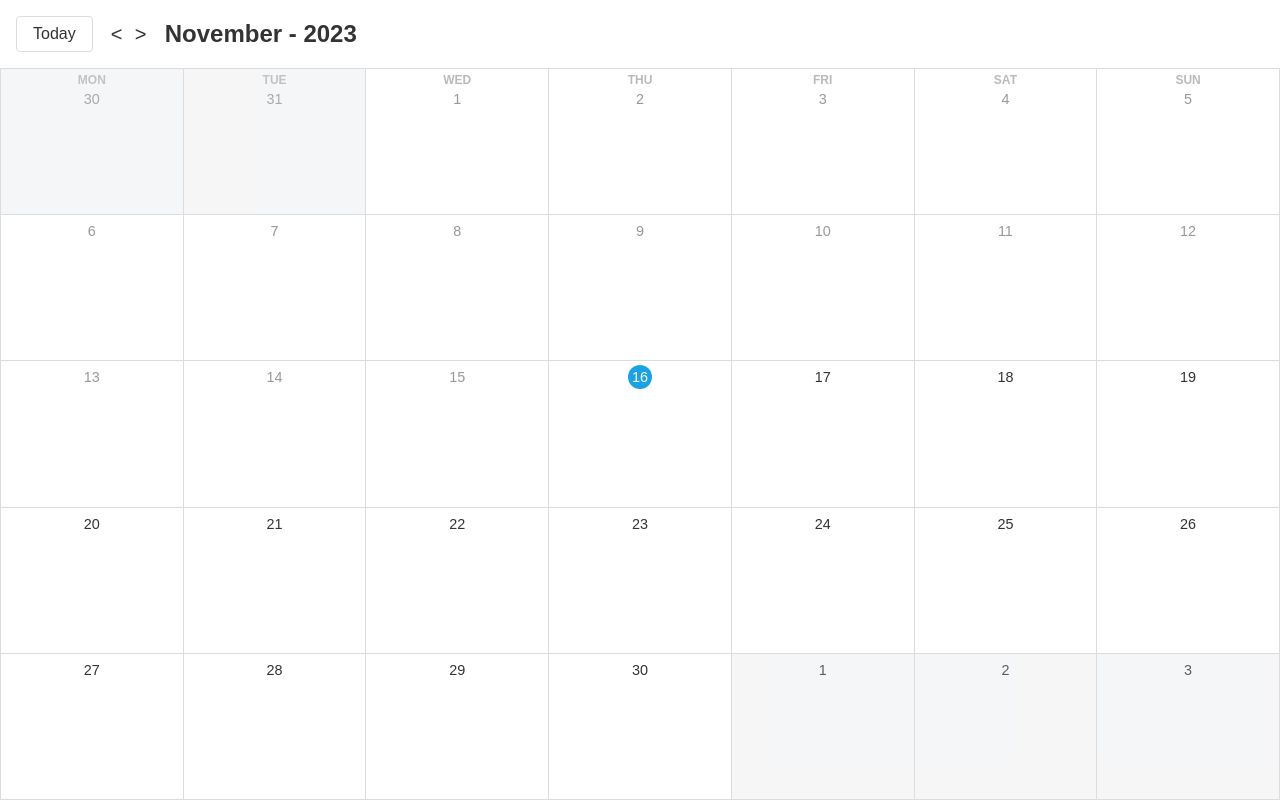
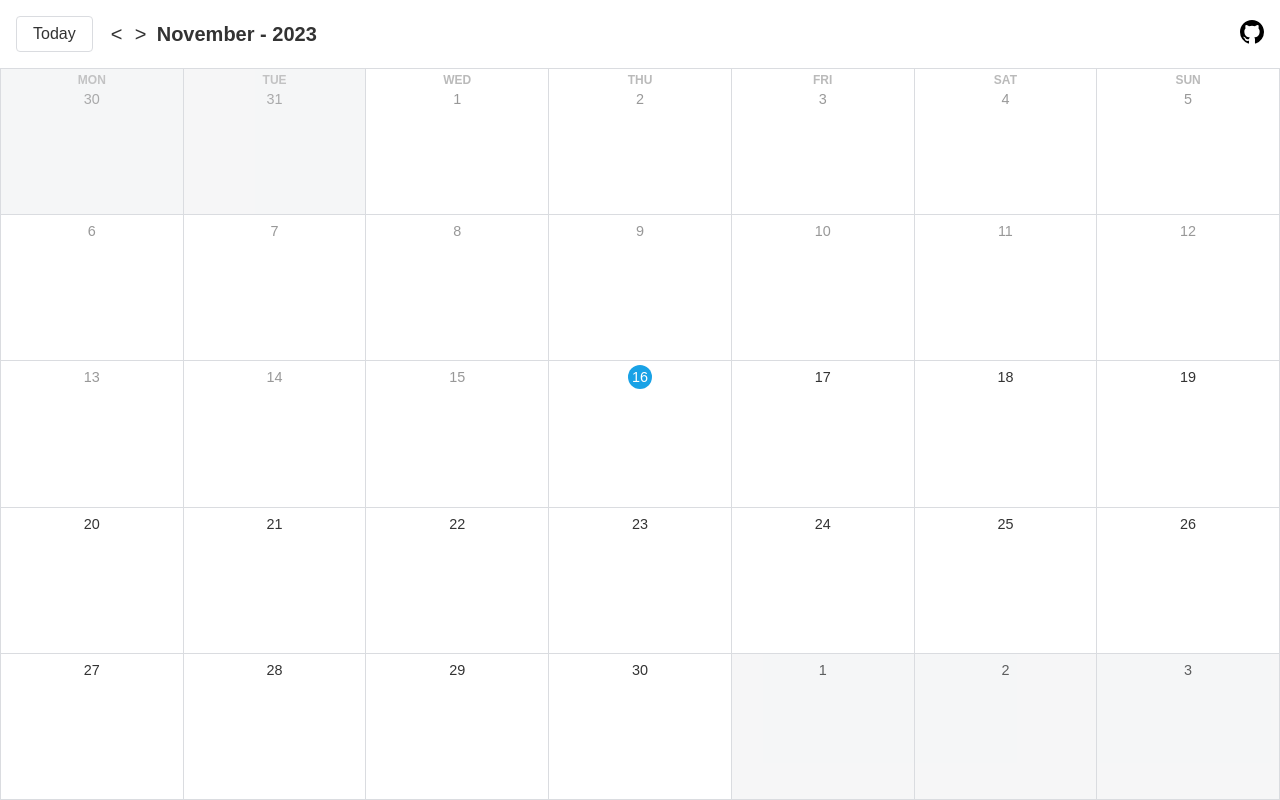
Before and after one commit to Yf102/google-calendar-clone, a React (Vite) app: page / in a window 1280 px wide. Built offline with nearby package versions, Linux system fonts and the light colour scheme.

Commit message:
Added github link

```diff
--- /dev/null
+++ b/src/components/Calendar/Calendar.module.css
@@ -0,0 +1,11 @@
+.header-wrapper {
+    width: 100%;
+    display: flex;
+    justify-content: space-between;
+    align-items: center;
+}
+
+.navigation-wrapper {
+    display: flex;
+    align-items: center;
+}
--- a/src/components/Calendar/Header.tsx
+++ b/src/components/Calendar/Header.tsx
@@ -1,4 +1,5 @@
 import { addMonths, format } from "date-fns";
+import styles from "./Calendar.module.css";
 
 type HeaderProps = {
   onChange: (date: Date) => void;
@@ -13,7 +14,8 @@ const Header = ({ visibleMonth, onChange }: HeaderProps) => {
       <button className="btn" onClick={() => onChange(new Date())}>
         Today
       </button>
-      <div>
+      <div className={styles["header-wrapper"]}>
+        <div className={styles["navigation-wrapper"]}>
           <button
             className="month-change-btn"
             onClick={() => handleMonthChange(-1)}
@@ -26,8 +28,18 @@ const Header = ({ visibleMonth, onChange }: HeaderProps) => {
           >
             &gt;
           </button>
+
+          <span className="month-title">
+            {format(visibleMonth, "MMMM - yyyy")}
+          </span>
         </div>
-      <span className="month-title">{format(visibleMonth, "MMMM - yyyy")}</span>
+        <a
+          href="https://github.com/Yf102/google-calendar-clone"
+          target="_blank"
+        >
+          <img src="/github.svg" width={24} height={24} />
+        </a>
+      </div>
     </div>
   );
 };
--- a/src/styles.css
+++ b/src/styles.css
@@ -128,7 +128,7 @@ body {
 }
 
 .month-title {
-  font-size: 1.5rem;
+  font-size: 20px;
   font-weight: bold;
 }
 
```
Also changed, not shown: public/github.svg (added). Lines whose indentation alone changed are shown as unchanged.
